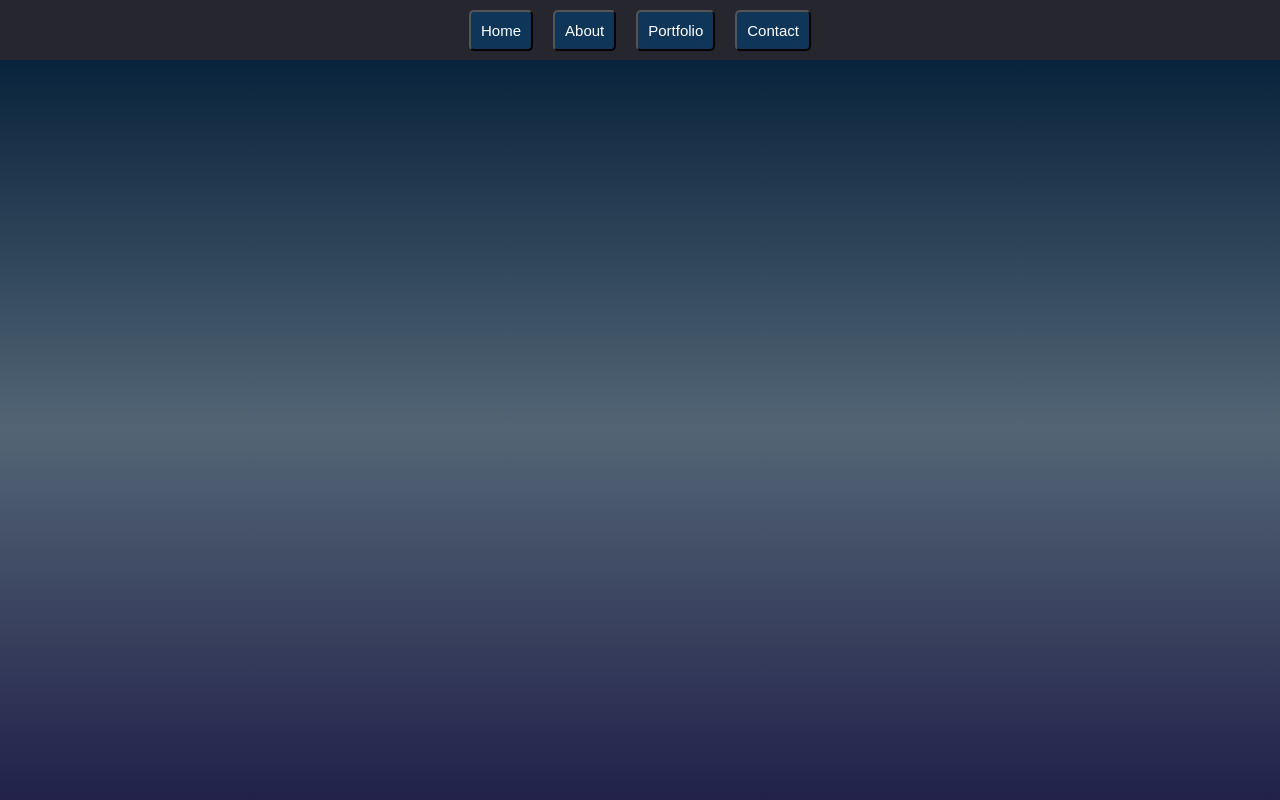
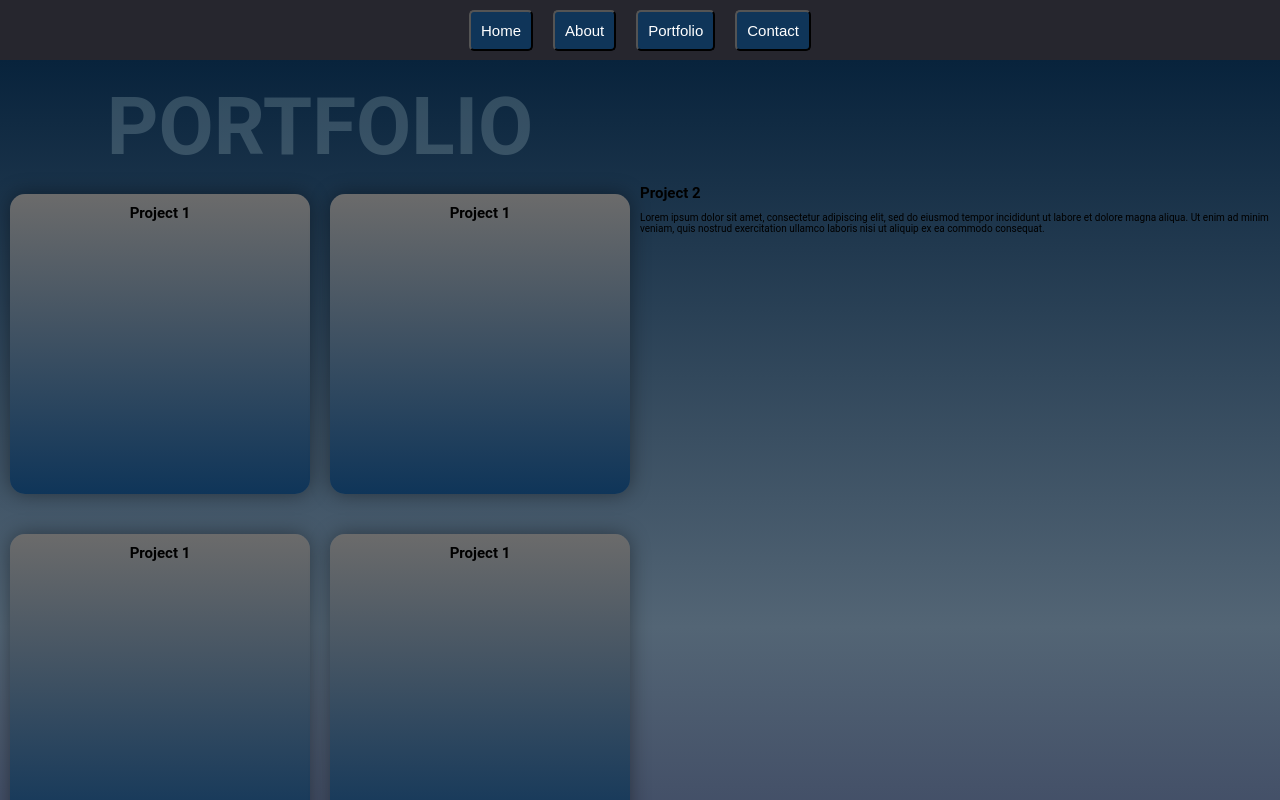
Before and after one commit to PatF3lix/Portfolio, a React (Create React App) app in the folder my-portfolio/: page / in a window 1280 px wide. Both pictures are taken after a click on the button "Portfolio". Shown: the top 800 px of the page. Built offline with nearby package versions, Linux system fonts and the light colour scheme.

Commit message:
implemented wrapping grid for portfolio projects and styled the title

```diff
--- a/my-portfolio/src/components/Reusable/Card/card.css
+++ b/my-portfolio/src/components/Reusable/Card/card.css
@@ -0,0 +1,17 @@
+.project-card {
+  overflow: hidden;
+  margin: 2rem auto;
+  border-radius: 5%;
+  background: linear-gradient(to bottom, #6b6b6b, #0f3559);
+  display: flex;
+  flex-direction: column;
+  box-shadow: 0px 0px 20px rgba(0, 0, 0, 0.4);
+  height: 30rem;
+  width: 30rem;
+  display: flex;
+  flex-direction: column;
+}
+
+.card-title {
+  margin: 1rem auto;
+}
--- a/my-portfolio/src/components/Sections/PortfolioSection/PortfolioSection.js
+++ b/my-portfolio/src/components/Sections/PortfolioSection/PortfolioSection.js
@@ -4,7 +4,40 @@ import Card from "../../Reusable/Card/Card";
 const PortfolioSection = () => {
   return (
     <section className="portfolio-section">
-      <div className="portfolio-projects-list"></div>
+      <h1 className={"portfolio-title"}>Portfolio</h1>
+      <div className="portfolio-projects-list">
+        <Card classes={" project-card project-card-big"}>
+          <div className="portfolio-project-image" />
+          <h2 className={"card-title"}>Project 1</h2>
+        </Card>
+        <Card classes={" project-card project-card-big"}>
+          <div className="portfolio-project-image" />
+          <h2 className={"card-title"}>Project 1</h2>
+        </Card>
+        <Card classes={" project-card project-card-big"}>
+          <div className="portfolio-project-image" />
+          <h2 className={"card-title"}>Project 1</h2>
+        </Card>
+        <Card classes={" project-card project-card-big"}>
+          <div className="portfolio-project-image" />
+          <h2 className={"card-title"}>Project 1</h2>
+        </Card>{" "}
+        <Card classes={" project-card project-card-big"}>
+          <div className="portfolio-project-image" />
+          <h2 className={"card-title"}>Project 1</h2>
+        </Card>
+      </div>
+      <div className="Professional-content">
+        <Card>
+          <h2 className={"card-title"}>Project 2</h2>
+          <p className={"card-description"}>
+            Lorem ipsum dolor sit amet, consectetur adipiscing elit, sed do
+            eiusmod tempor incididunt ut labore et dolore magna aliqua. Ut enim
+            ad minim veniam, quis nostrud exercitation ullamco laboris nisi ut
+            aliquip ex ea commodo consequat.
+          </p>
+        </Card>
+      </div>
     </section>
   );
 };
--- a/my-portfolio/src/components/Sections/PortfolioSection/portfolio-section.css
+++ b/my-portfolio/src/components/Sections/PortfolioSection/portfolio-section.css
@@ -6,3 +6,19 @@
   grid-template-rows: 1fr;
   background: linear-gradient(to bottom, #08233c, #536575, #21214a);
 }
+
+.portfolio-title {
+  font-size: 8rem;
+  font-weight: 700;
+  color: #cce5e7;
+  text-align: center;
+  margin-top: 2rem;
+  text-transform: uppercase;
+  opacity: 0.2;
+}
+
+.portfolio-projects-list {
+  grid-column: 1/2;
+  display: grid;
+  grid-template-columns: repeat(auto-fill, minmax(30rem, 1fr));
+}
--- a/my-portfolio/src/hooks/useCurtains.js
+++ b/my-portfolio/src/hooks/useCurtains.js
@@ -9,8 +9,6 @@ const useCurtains = (defaultOption) => {
 
     setTimeout(() => {
       setSelectedOption(option);
-      console.log(selectedOption);
-
       setCurtainsVisible(false);
     }, 1500);
   };
```
